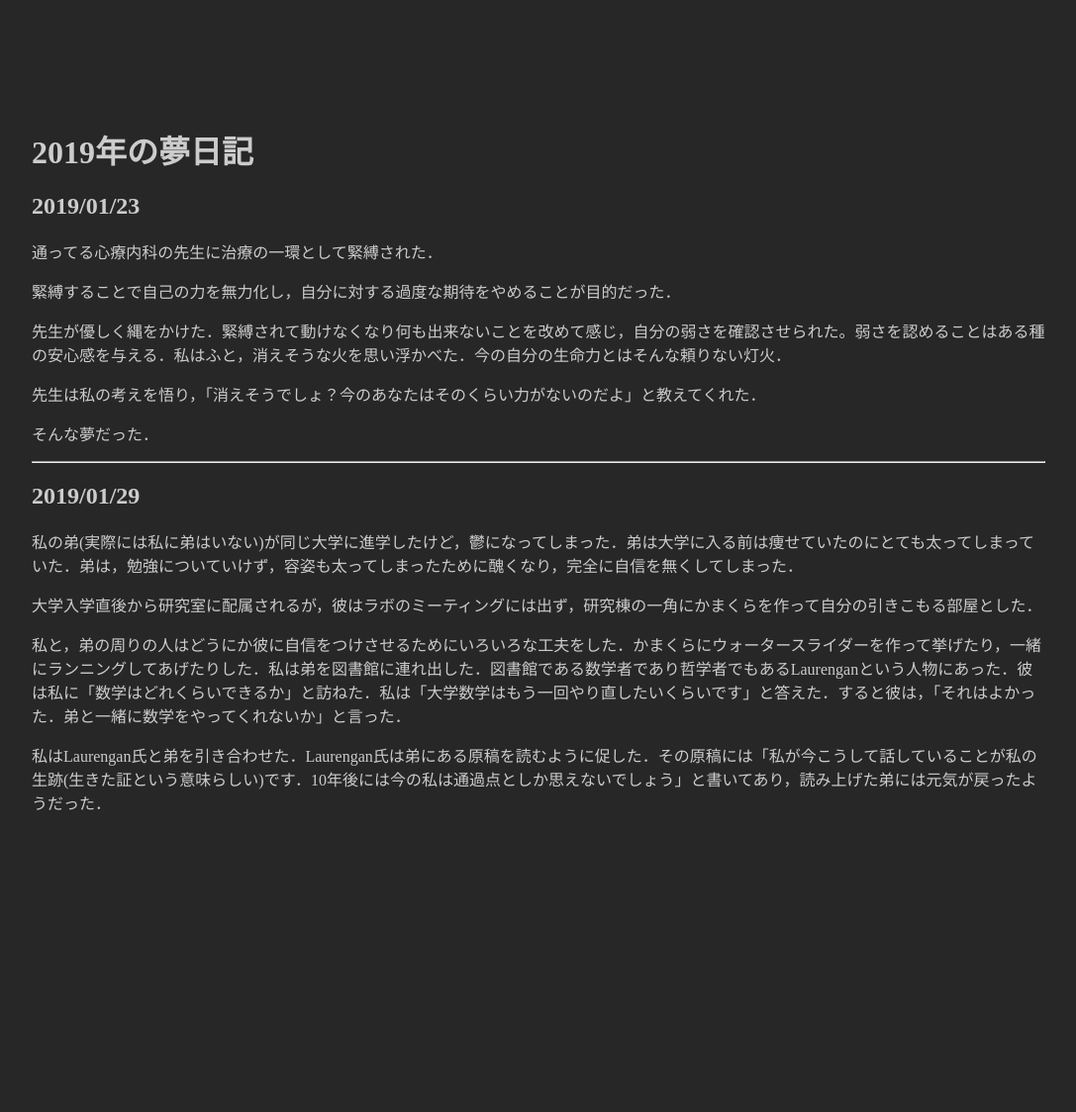
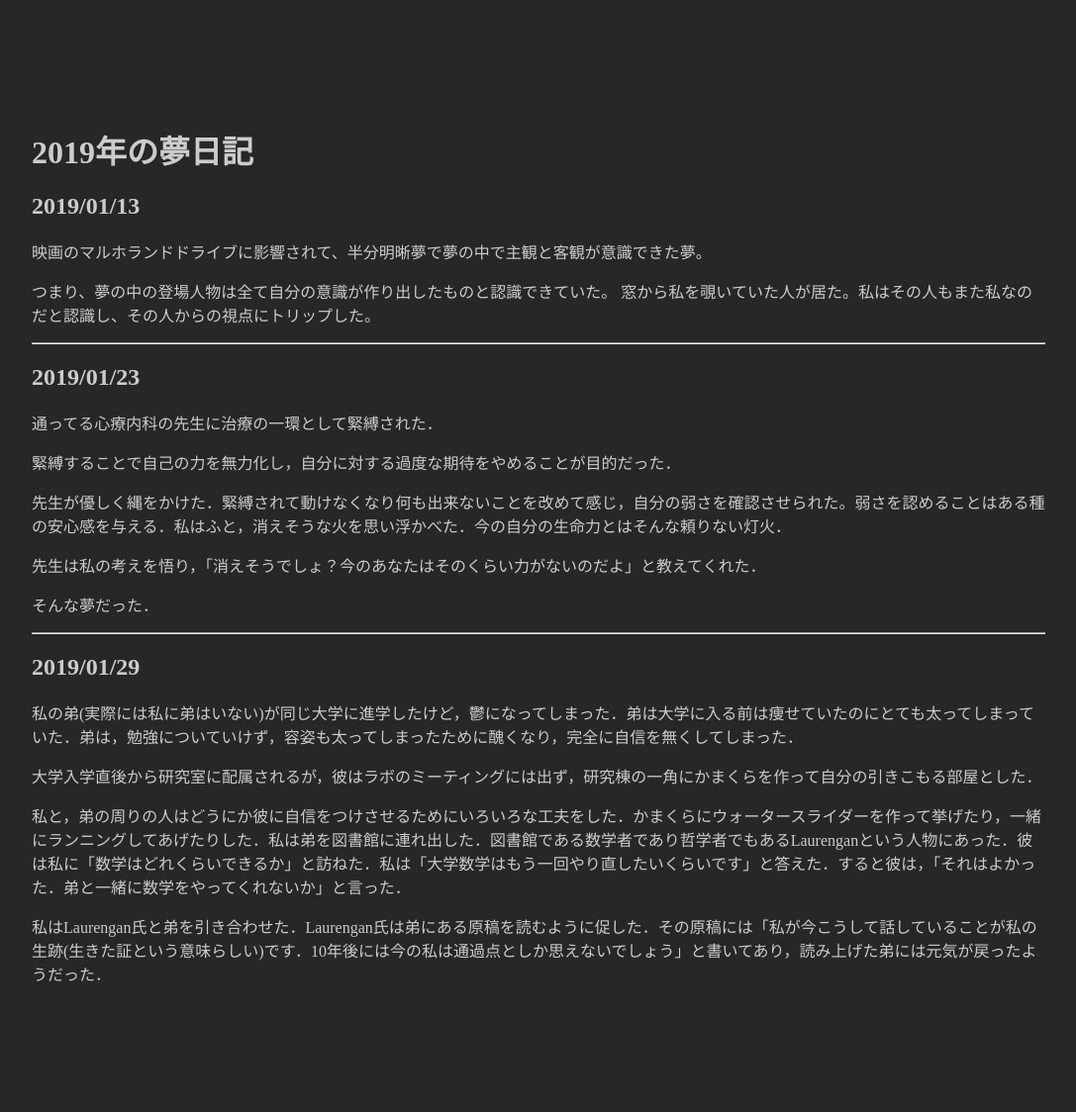
Before and after one commit to hihumi-riku/hihumi-riku.github.io, a Jekyll site: the page built from _posts/2019-01-25-dream_2019.md, in a window 1280 px wide. Shown: the whole page at 99% size, without its empty margins (96-1183 px from the left). Built offline with Jekyll 4.4.1, drawn with Linux system fonts in a browser that asks for light colours; before the commit the page ends 951 px from its top, so only the background shows below that.

Commit message:
Added contents

```diff
--- a/_posts/2019-01-25-dream_2019.md
+++ b/_posts/2019-01-25-dream_2019.md
@@ -7,6 +7,17 @@ title: 2019年の夢日記
 
 <a id="1"></a>
 <a href="#1"></a>
+## 2019/01/13
+
+映画のマルホランドドライブに影響されて、半分明晰夢で夢の中で主観と客観が意識できた夢。
+
+つまり、夢の中の登場人物は全て自分の意識が作り出したものと認識できていた。
+窓から私を覗いていた人が居た。私はその人もまた私なのだと認識し、その人からの視点にトリップした。
+
+---
+
+<a id="2"></a>
+<a href="#2"></a>
 ## 2019/01/23
 通ってる心療内科の先生に治療の一環として緊縛された．
 
@@ -19,8 +30,8 @@ title: 2019年の夢日記
 そんな夢だった．
 
 ---
-<a id="2"></a>
-<a href="#2"></a>
+<a id="3"></a>
+<a href="#3"></a>
 ## 2019/01/29
 
 私の弟(実際には私に弟はいない)が同じ大学に進学したけど，鬱になってしまった．弟は大学に入る前は痩せていたのにとても太ってしまっていた．弟は，勉強についていけず，容姿も太ってしまったために醜くなり，完全に自信を無くしてしまった．
```
Also changed, not shown: 1 other file.
